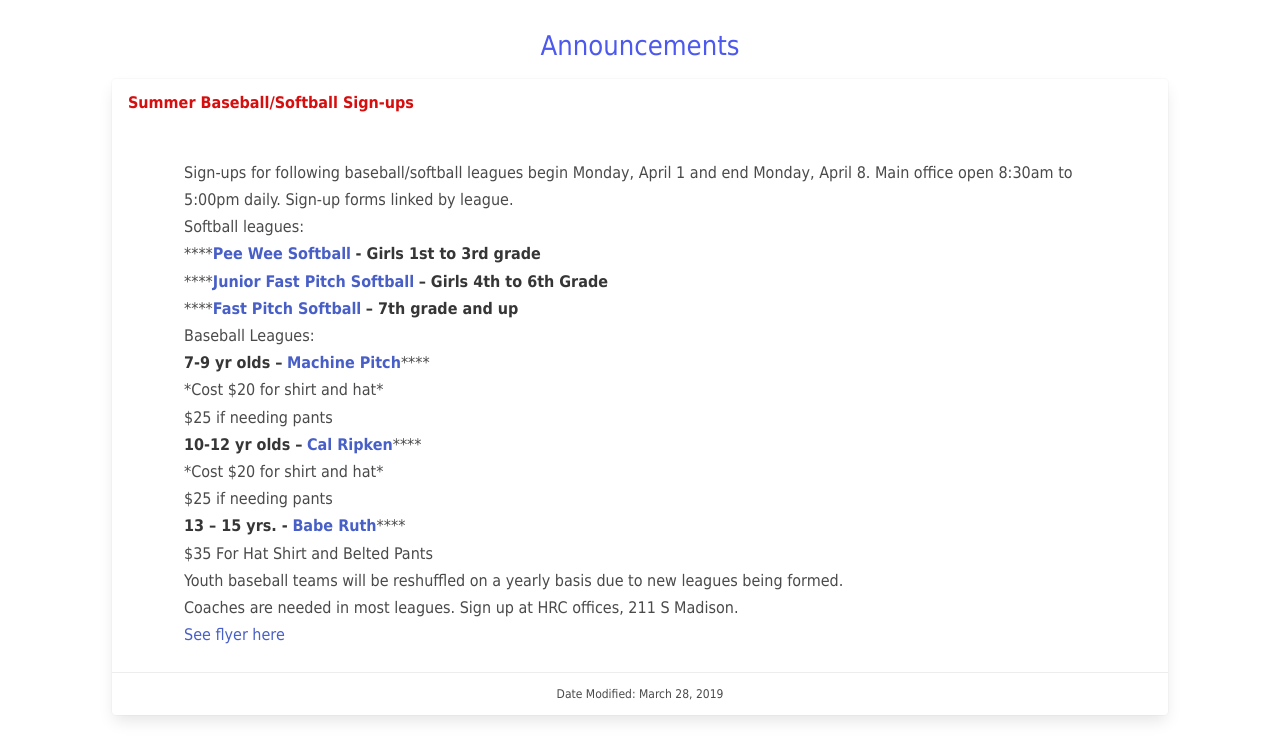
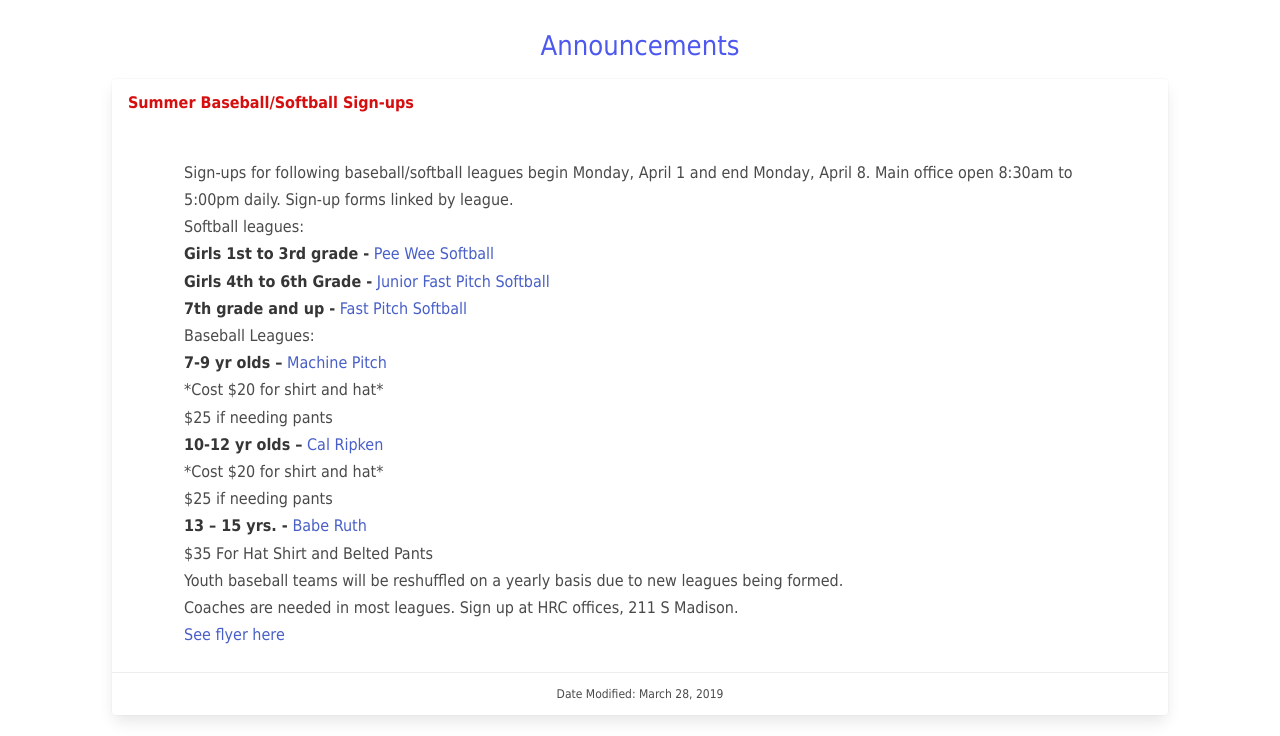
Before and after one commit to gregleeper/hrc, a Gatsby site: page / in a window 1280 px wide. Shown: the part 575-1311 px from the top of the page. Built offline with nearby package versions, Linux system fonts and the light colour scheme; Gatsby itself is replaced by a stand-in of ours.

Commit message:
Update Announcements “summer-baseball-softball-sign-ups”

```diff
--- a/announcements/summer-baseball-softball-sign-ups.md
+++ b/announcements/summer-baseball-softball-sign-ups.md
@@ -6,29 +6,29 @@
 
 Softball leagues:
 
-****[**Pee Wee Softball**](https://s3.amazonaws.com/hrc-signups/Pee+Wee+Junior+Softball.pdf) **\- Girls 1st to 3rd grade**
+**Girls 1st to 3rd grade -** [Pee Wee Softball](https://s3.amazonaws.com/hrc-signups/Pee+Wee+Junior+Softball.pdf)
 
-****[**Junior Fast Pitch Softball**](https://s3.amazonaws.com/hrc-signups/Pee+Wee+Junior+Softball.pdf) **– Girls 4th to 6th Grade**
+**Girls 4th to 6th Grade -** [Junior Fast Pitch Softball](https://s3.amazonaws.com/hrc-signups/Pee+Wee+Junior+Softball.pdf)
 
-****[**Fast Pitch Softball**](https://s3.amazonaws.com/hrc-signups/Senior+Babe+Ruth.pdf) **– 7th grade and up**
+**7th grade and up -** [Fast Pitch Softball](https://s3.amazonaws.com/hrc-signups/Senior+Babe+Ruth.pdf)
 
 Baseball Leagues:
 
-**7-9 yr olds –** [**Machine Pitch**](https://s3.amazonaws.com/hrc-signups/Cal+Ripken+Major+and+Minor.pdf)****
+**7-9 yr olds –** [Machine Pitch](https://s3.amazonaws.com/hrc-signups/Cal+Ripken+Major+and+Minor.pdf)
 
 \*Cost $20 for shirt and hat\*
 
 $25 if needing pants
 
-**10-12 yr olds –** [**Cal Ripken**](https://s3.amazonaws.com/hrc-signups/Cal+Ripken+Major+and+Minor.pdf)****
+**10-12 yr olds –** [Cal Ripken](https://s3.amazonaws.com/hrc-signups/Cal+Ripken+Major+and+Minor.pdf)
 
-\*Cost $20 for shirt and hat\*
+   \*Cost $20 for shirt and hat\*
 
-$25 if needing pants
+   $25 if needing pants
 
-**13 – 15 yrs. -** [**Babe Ruth**](https://s3.amazonaws.com/hrc-signups/Senior+Babe+Ruth.pdf)****
+**13 – 15 yrs. -** [Babe Ruth](https://s3.amazonaws.com/hrc-signups/Senior+Babe+Ruth.pdf)
 
-$35 For Hat Shirt and Belted Pants
+   $35 For Hat Shirt and Belted Pants
 
 Youth baseball teams will be reshuffled on a yearly basis due to new leagues being formed.
 
```
